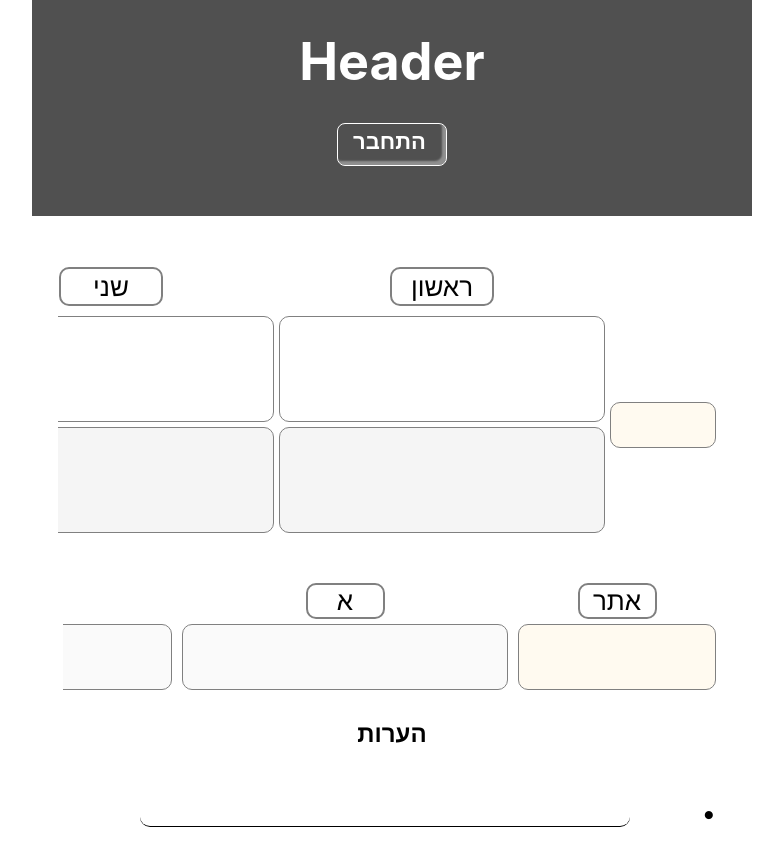
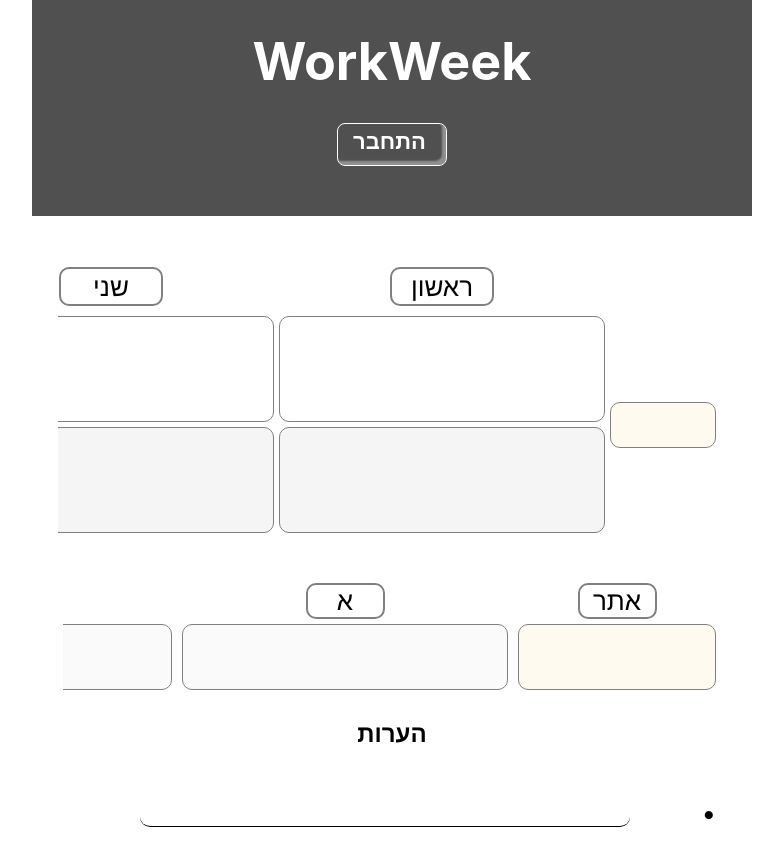
Before and after one commit to yotam-yakovw/workweek, a React (Create React App) app: page / in a window 1280 px wide. Shown: the whole page, without its empty margins (248-1031 px from the left). Built offline with nearby package versions, Linux system fonts and the light colour scheme; no server answers.

Commit message:
integrated prod api

```diff
--- a/src/Components/Header/Header.js
+++ b/src/Components/Header/Header.js
@@ -48,7 +48,7 @@
   return (
     <header className='header'>
       <h1 href='/header' className='header__title'>
-        Header
+        WorkWeek
       </h1>
 
       {site.user.email ? (
```
